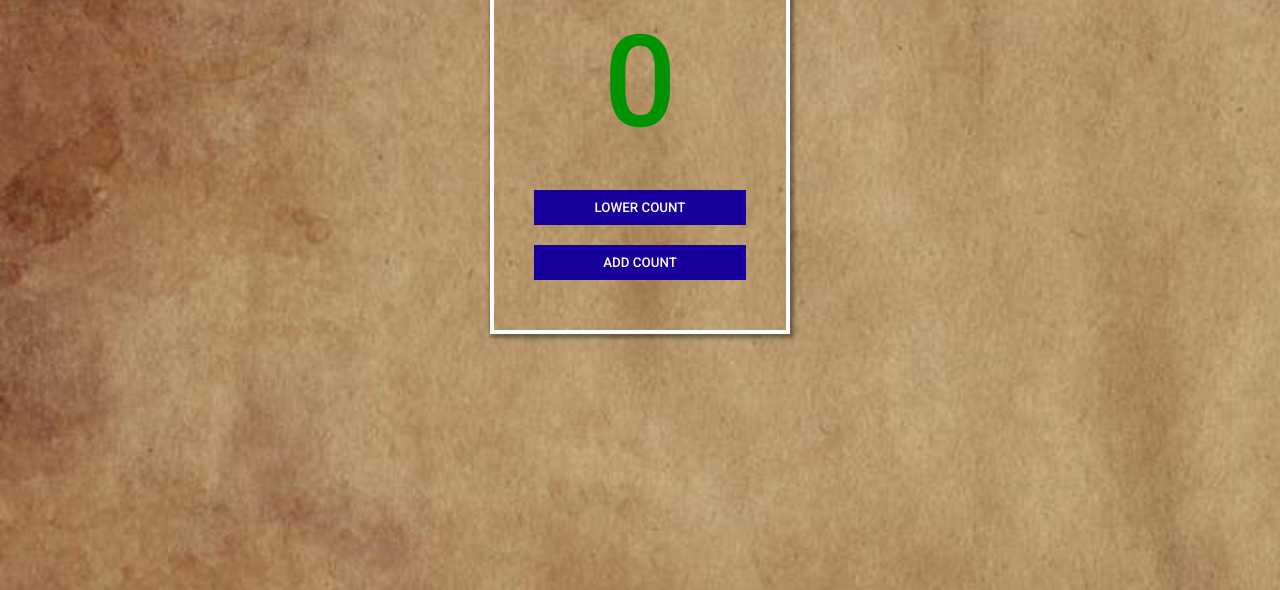
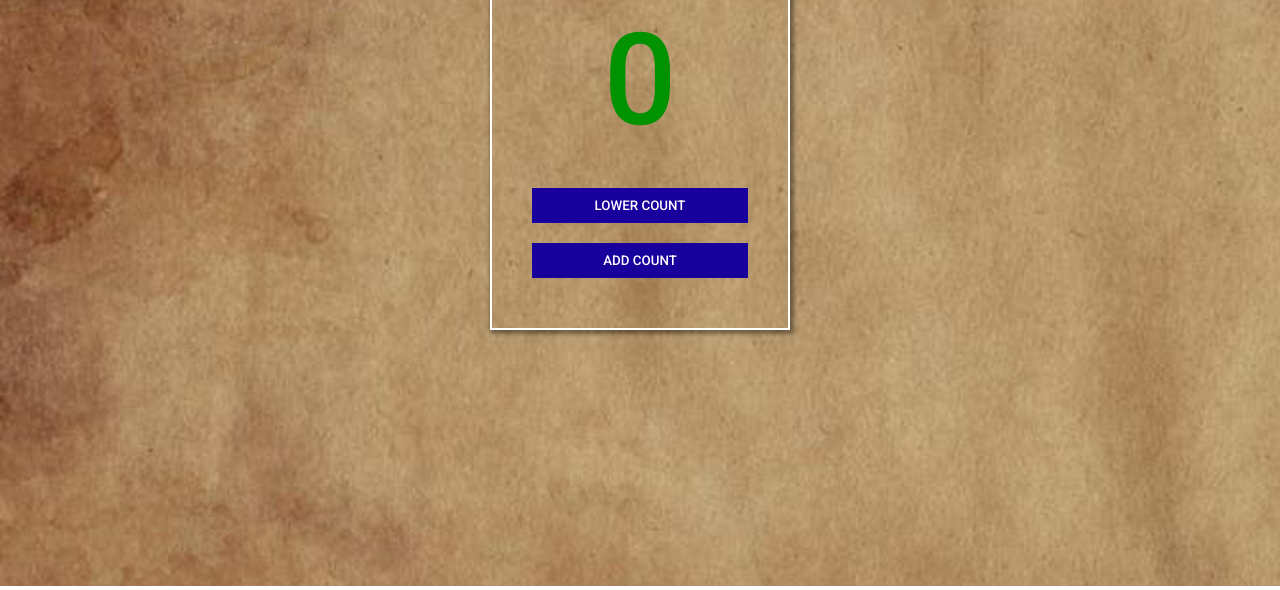
Before and after one commit to seniorteck/Js-Counter, a plain HTML site: page index.html in a window 1280 px wide. Shown: the part 354-944 px from the top of the page. Drawn offline with Linux system fonts and the light colour scheme.

Commit message:
reduce border width

```diff
--- a/sass/style.scss
+++ b/sass/style.scss
@@ -14,7 +14,7 @@ body{
 
     .container{
         background: transparent;
-        border: 4px solid white;
+        border: 2px solid white;
         margin: 20% auto;
         width: 80%;
         height: 80%;
```
Also changed, not shown: sass/style.css.
